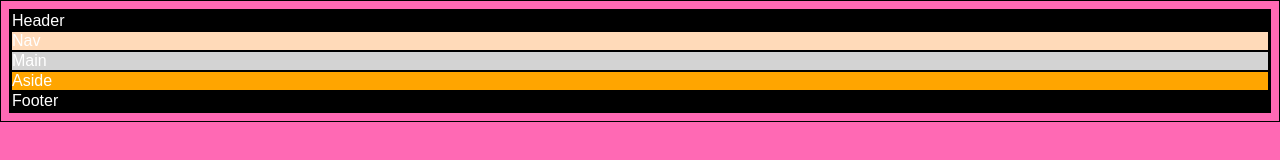
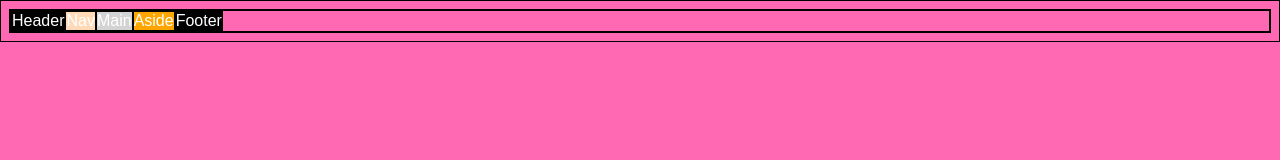
Before and after one commit to awo-ali/grid, a plain HTML site: page index.html in a window 1280 px wide. Drawn offline with Linux system fonts and the light colour scheme.

Commit message:
added display flex

```diff
--- a/style.css
+++ b/style.css
@@ -9,13 +9,14 @@
 }
 
 .grid-container {
-    grid-template-columns: 1fr 1fr 1fr 1fr;
-    grid-template-rows: 0.2fr 1.5fr 1.2fr 0.8fr;
+    grid-template-columns: 1fr 1fr 1fr;
+    grid-template-rows: 0.6fr 0.6fr 1.2fr 0.6fr;
     grid-template-areas:
     "header header header"
     "aside nav nav"
     "aside main main"
     "footer footer footer";
+    display: flex;
 }
 
 .header{
```
